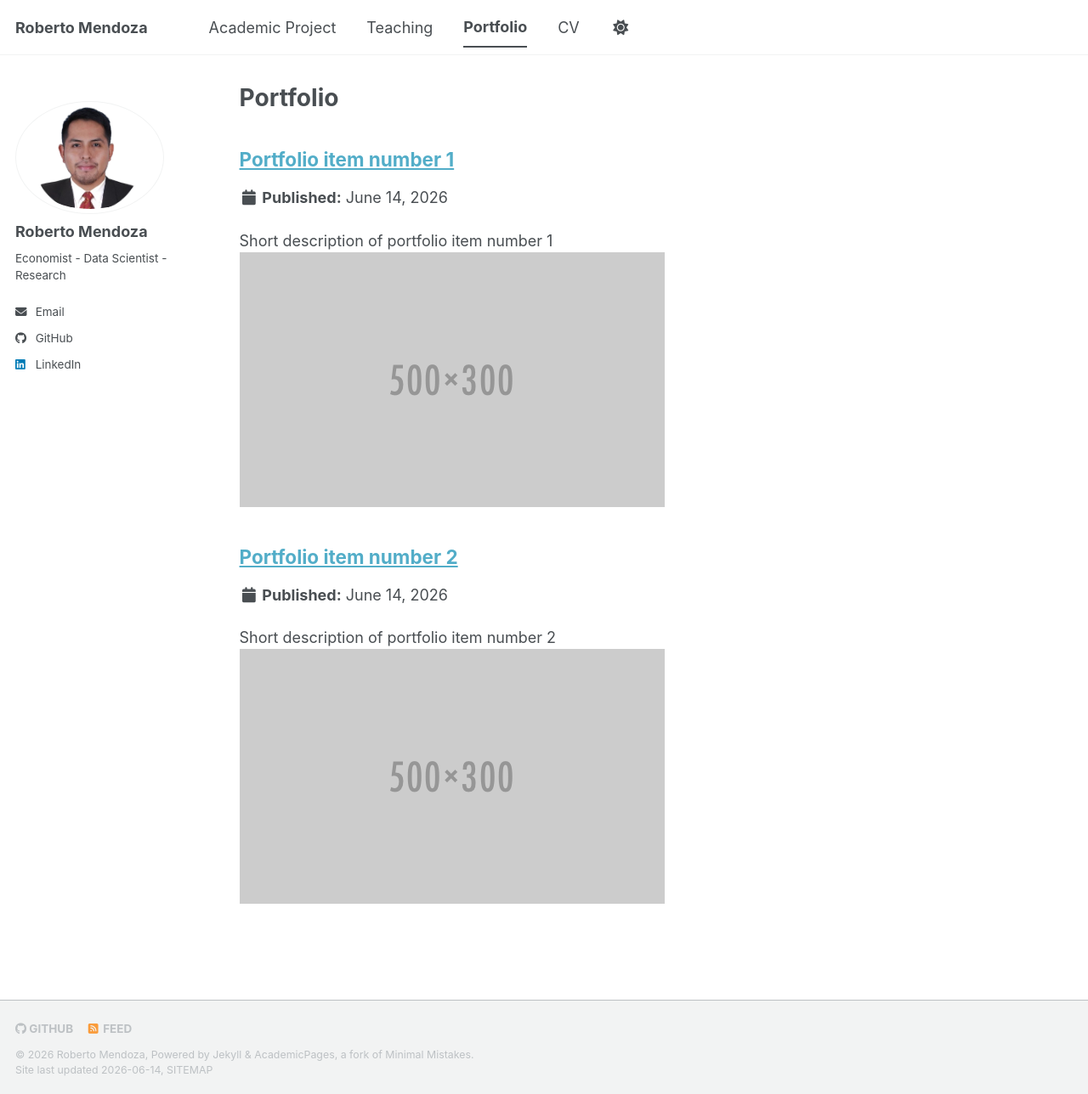
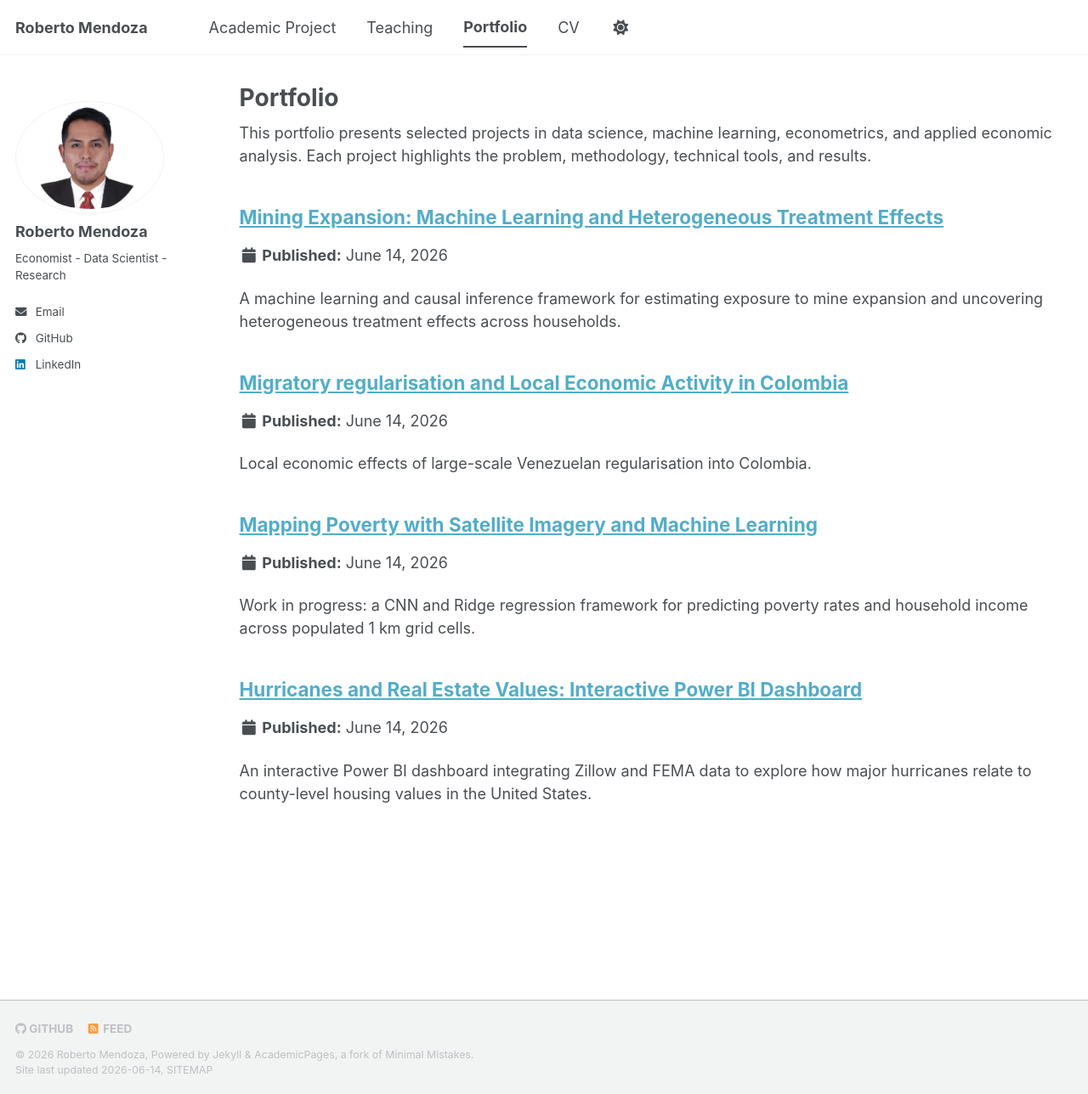
Before and after one commit to Robertopucp/RobertoMendoza.github.io, a Jekyll site: the page built from _pages/portfolio.html, in a window 1280 px wide and 1288 px high. Shown: the whole window at 85% size. Built offline with Jekyll 4.4.1, drawn with Linux system fonts in a browser that asks for light colours; a script bundle is joined from its source files by our own code; library files that are not in the unit come from our copies.

Commit message:
changes 100

```diff
--- a/_pages/portfolio.html
+++ b/_pages/portfolio.html
@@ -7,6 +7,7 @@ author_profile: true
 
 {% include base_path %}
 
+This portfolio presents selected projects in data science, machine learning, econometrics, and applied economic analysis. Each project highlights the problem, methodology, technical tools, and results.
 
 {% for post in site.portfolio %}
   {% include archive-single.html %}
--- a/_portfolio/portfolio-1.md
+++ /dev/null
@@ -1,7 +0,0 @@
----
-title: "Portfolio item number 1"
-excerpt: "Short description of portfolio item number 1<br/><img src='/images/500x300.png'>"
-collection: portfolio
----
-
-This is an item in your portfolio. It can be have images or nice text. If you name the file .md, it will be parsed as markdown. If you name the file .html, it will be parsed as HTML.
--- a/_portfolio/portfolio-2.html
+++ /dev/null
@@ -1,7 +0,0 @@
----
-title: "Portfolio item number 2"
-excerpt: "Short description of portfolio item number 2 <br/><img src='/images/500x300.png'>"
-collection: portfolio
----
-
-This is an item in your portfolio. It can be have images or nice text. If you name the file .md, it will be parsed as markdown. If you name the file .html, it will be parsed as HTML.
--- /dev/null
+++ b/_portfolio/project-1.md
@@ -0,0 +1,46 @@
+---
+title: "Mining Expansion: Machine Learning and Heterogeneous Treatment Effects"
+excerpt: "A machine learning and causal inference framework for estimating exposure to mine expansion and uncovering heterogeneous treatment effects across households."
+collection: portfolio
+permalink: /portfolio/project-1
+---
+
+{% include base_path %}
+
+## Overview
+
+This project combines machine learning and causal inference to study the socioeconomic effects of mine expansion. I estimate each district's probability of being affected by the expansion using pre-treatment characteristics and then apply a causal forest to examine how treatment effects vary across households.
+
+## Treatment Assignment Model
+
+I train machine learning classifiers to predict the probability that a district is affected by mine expansion. Predictors include distance to the mine, the share of skilled workers, access to basic services, poverty rates, public expenditure, and other pre-treatment socioeconomic characteristics.
+
+Four classifiers are evaluated:
+
+- Kernel logistic regression with an RBF kernel
+- Random forest
+- Decision tree
+- Gradient boosting
+
+I use nested cross-validation to prevent information leakage between hyperparameter tuning and model evaluation. The best-performing classifier is selected using the outer cross-validation log-loss. The resulting propensity scores are trimmed to the region of common support so that treated and control districts have comparable pre-treatment characteristics.
+
+## Heterogeneous Treatment Effects
+
+I then estimate heterogeneous treatment effects using a causal forest. This flexible, data-driven method captures nonlinearities and interactions without requiring the sources of heterogeneity to be specified in advance. It also helps identify which household characteristics are most predictive of variation in the estimated treatment effect.
+
+## Treatment Effect by Age
+
+<figure>
+  <img src="{{ base_path }}/images/HTE_effect.png" alt="Estimated heterogeneous treatment effect of mine expansion by age of the household head">
+  <figcaption>
+    Estimated treatment effects by age of the household head. The model indicates that the treatment effect is positive but generally decreases with age.
+  </figcaption>
+</figure>
+
+## Technical Highlights
+
+- Machine learning classification and hyperparameter tuning
+- Nested cross-validation and log-loss evaluation
+- Propensity-score estimation and common-support trimming
+- Causal forests and heterogeneous treatment-effect estimation
+- Data-driven analysis of treatment-effect moderators
--- /dev/null
+++ b/_portfolio/project-2.md
@@ -0,0 +1,33 @@
+---
+title: "Migratory regularisation and Local Economic Activity in Colombia"
+excerpt: "Local economic effects of large-scale Venezuelan regularisation into Colombia."
+collection: portfolio
+permalink: /portfolio/project-2
+---
+
+{% include base_path %}
+
+## Overview
+
+This project examines the local economic effects of the large-scale Venezuelan regularisation wave into Colombia. Because conventional economic statistics may be unavailable at high spatial and temporal resolutions, I use non-conventional proxies derived from remote sensing data to measure changes in economic activity and land use.
+
+The main outcomes include **Night Light Density (NLD)**, urban expansion, cropland cover, and CO2 emissions. Together, these measures provide complementary evidence on local economic activity, development patterns, and environmental change.
+
+## Data Engineering and Remote Sensing
+
+I developed an end-to-end geospatial data pipeline using **Python** and **Google Earth Engine**. The workflow retrieves, processes, harmonizes, and aggregates satellite-based indicators at the geographic level required for the empirical analysis.
+
+## Event Study
+
+I use an event-study design to trace changes in local economic activity before and after the policy-related treatment period. The specification makes it possible to inspect pre-treatment dynamics and evaluate how the estimated effect evolves over time.
+
+<figure>
+  <img src="{{ base_path }}/images/Event_study.png" alt="Event-study estimates of the effect of Venezuelan migration on Night Light Density in Colombia">
+  <figcaption>
+    Event-study estimates for Night Light Density. The vertical red line marks the treatment period in 2018. Estimates become positive from 2019 onward, indicating an increase in satellite-observed economic activity after treatment. Points represent annual estimates and error bars show their uncertainty.
+  </figcaption>
+</figure>
+
+## Main Finding
+
+The post-treatment estimates indicate an increase in Night Light Density in areas affected by the migration-related policy. This pattern is consistent with an expansion in local economic activity, as captured by nighttime satellite imagery.
--- /dev/null
+++ b/_portfolio/project-3.md
@@ -0,0 +1,46 @@
+---
+title: "Mapping Poverty with Satellite Imagery and Machine Learning"
+excerpt: "Work in progress: a CNN and Ridge regression framework for predicting poverty rates and household income across populated 1 km grid cells."
+collection: portfolio
+permalink: /portfolio/project-3
+---
+
+{% include base_path %}
+
+**Project status:** Work in progress
+
+## Overview
+
+This project develops a deep and machine learning framework to estimate poverty rates and household income at a fine spatial resolution. The objective is to complement conventional survey data with daytime satellite imagery and socioeconomic information, producing estimates across populated **1 km grid cells**.
+
+## Current Progress
+
+The end-to-end **ETL and data processing pipeline is complete**. It prepares satellite imagery, socioeconomic variables, population data, and poverty outcomes at a consistent grid-cell level.
+
+The completed workflow includes:
+
+- Acquisition and preprocessing of daytime satellite images
+- Construction of populated 1 km grid cells
+- Spatial alignment of imagery and socioeconomic data
+- Data cleaning, transformation, and feature preparation
+- Creation of model-ready training and validation datasets
+
+## Planned Machine Learning Framework
+
+The next phase will implement a **Convolutional Neural Network (CNN)** to learn visual representations from satellite images. The CNN will extract features related to edges, shapes, textures, settlement density, road patterns, vegetation, and other characteristics of the built environment.
+
+The learned image features will be combined with socioeconomic variables at the grid-cell level. An **L2-regularized linear model (Ridge regression)** will then use the combined feature set to predict:
+
+- Poverty rates
+- Household income
+
+Regularization will help control model complexity when working with a large set of correlated image and socioeconomic features.
+
+## Satellite Image Example
+
+<figure>
+  <img src="{{ base_path }}/images/day_time_lima.png" alt="Example of a daytime satellite image covering an urban area in Lima, Peru">
+  <figcaption>
+    Example of the daytime satellite imagery used in the project. The CNN will learn visual features from the urban form, road network, vegetation, density, and surface textures to support small-area poverty and income prediction.
+  </figcaption>
+</figure>
--- /dev/null
+++ b/_portfolio/project-4.md
@@ -0,0 +1,39 @@
+---
+title: "Hurricanes and Real Estate Values: Interactive Power BI Dashboard"
+excerpt: "An interactive Power BI dashboard integrating Zillow and FEMA data to explore how major hurricanes relate to county-level housing values in the United States."
+collection: portfolio
+permalink: /portfolio/project-4
+---
+
+{% include base_path %}
+
+## Overview
+
+I developed this interactive dashboard for an Environmental Economics course to examine how major hurricanes affect county-level real estate values in the United States. The project provides an accessible way to explore housing-market trends before and after hurricane events across affected locations.
+
+## Data Integration
+
+The dashboard combines two primary data sources:
+
+- **Zillow Home Value Index (ZHVI):** County-level time-series estimates of typical residential property values.
+- **FEMA hurricane records:** Information on major hurricane events and affected geographic areas.
+
+The datasets were cleaned, transformed, and linked geographically to support interactive comparisons of housing values across counties and hurricane periods.
+
+## Dashboard Features
+
+- An interactive U.S. map for direct county selection
+- State and county dropdown filters
+- County-level ZHVI trends over time
+- Summary indicators comparing average home values during post-hurricane and no-hurricane periods
+- Shaded post-hurricane periods in the time-series chart
+- Interactive labels identifying the hurricanes associated with each affected period
+
+## Dashboard Preview
+
+<figure>
+  <img src="{{ base_path }}/images/dashboard.png" alt="Interactive Power BI dashboard showing hurricane events and county-level Zillow Home Value Index trends in the United States">
+  <figcaption>
+    Power BI dashboard integrating county-level Zillow Home Value Index data with FEMA hurricane records. Users can select locations from the map or filters and inspect housing-value trends around major hurricane events.
+  </figcaption>
+</figure>
```
Also changed, not shown: images/Event_study.png (added), images/HTE_effect.png (added), images/dashboard.png (added), images/day_time_lima.png (added).
